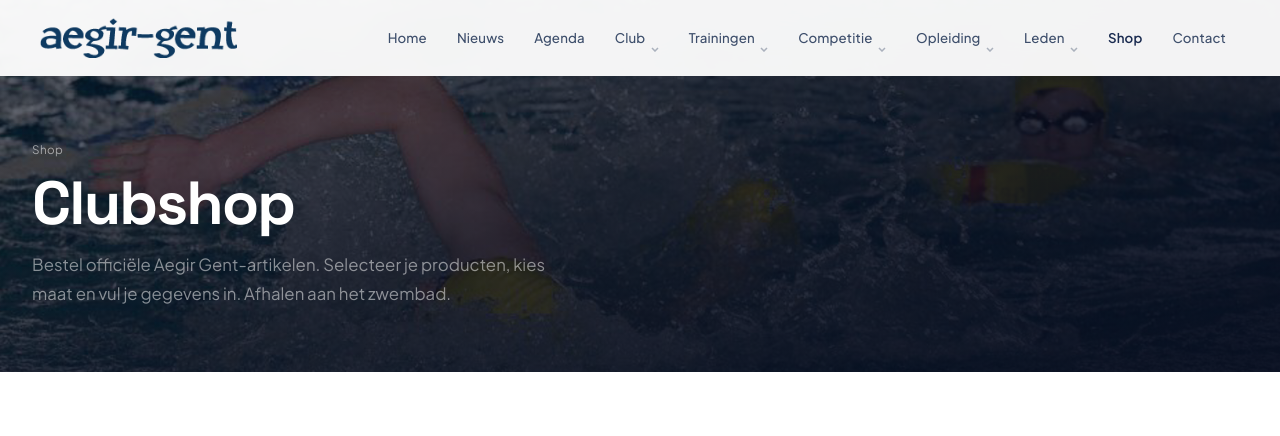
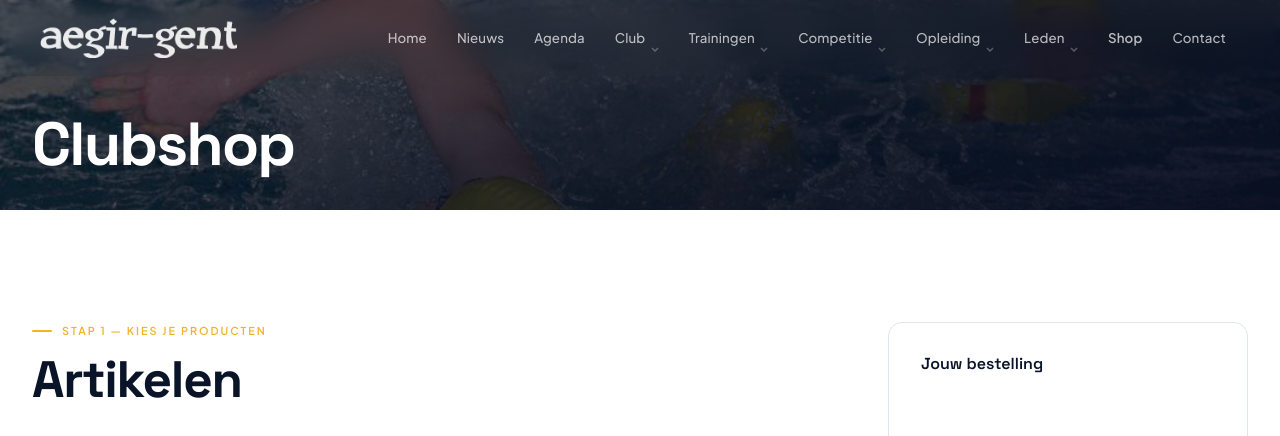
Before and after one commit to Annaerme/ageer, a PHP site: page /pages/shop/index.html in a window 1280 px wide. Shown: the top 436 px of the page. Run offline with PHP 8.4, Linux system fonts and the light colour scheme; some libraries are stand-ins or nearby versions.

Commit message:
Nav transparant op alle pagina's + kleinere page-hero zonder breadcrumb/beschrijving
Co-Authored-By: Claude Sonnet 4.6 <noreply@anthropic.com>

```diff
--- a/css/components/hero.css
+++ b/css/components/hero.css
@@ -1,7 +1,7 @@
 .page-hero {
   background: url('/images/banner/aegirbanner009.jpg') center / cover no-repeat;
   color: white;
-  padding: calc(var(--nav-h) + 4rem) 0 4rem;
+  padding: calc(var(--nav-h) + 1.5rem) 0 2rem;
   margin-top: calc(-1 * var(--nav-h));
   position: relative;
   overflow: hidden;
--- a/js/components/nav.js
+++ b/js/components/nav.js
@@ -6,7 +6,7 @@ document.addEventListener('DOMContentLoaded', () => {
   const chevron = `<span class="nav-chevron"><svg viewBox="0 0 8 5" fill="none" stroke="currentColor" stroke-width="1.5"><path d="M1 1l3 3 3-3"/></svg></span>`;
 
   navEl.innerHTML = `
-<nav class="nav${isHome ? ' nav-transparent' : ''}" role="navigation" aria-label="Hoofdnavigatie">
+<nav class="nav nav-transparent" role="navigation" aria-label="Hoofdnavigatie">
   <div class="nav-inner">
 
     <a href="/" class="nav-logo" aria-label="Aegir Gent — home">
@@ -85,12 +85,10 @@ document.addEventListener('DOMContentLoaded', () => {
   const burger = navEl.querySelector('.nav-burger');
   const links  = navEl.querySelector('.nav-links');
 
-  // Transparent homepage nav
-  if (isHome) {
-    const onScroll = () => nav.classList.toggle('scrolled', window.scrollY > 40);
-    window.addEventListener('scroll', onScroll, { passive: true });
-    onScroll();
-  }
+  // Transparent nav scroll behaviour (all pages)
+  const onScroll = () => nav.classList.toggle('scrolled', window.scrollY > 40);
+  window.addEventListener('scroll', onScroll, { passive: true });
+  onScroll();
 
   // Burger open/close
   if (burger && links) {
--- a/pages/agenda/index.html
+++ b/pages/agenda/index.html
@@ -12,9 +12,7 @@
 
     <section class="page-hero">
       <div class="wrap">
-        <nav class="breadcrumb"><span aria-current="page">Agenda</span></nav>
         <h1>Agenda</h1>
-        <p>Alle activiteiten, wedstrijden, bijscholingen en evenementen van Aegir Gent.</p>
       </div>
     </section>
 
--- a/pages/club/index.html
+++ b/pages/club/index.html
@@ -12,9 +12,7 @@
 
     <section class="page-hero">
       <div class="wrap">
-        <nav class="breadcrumb"><span aria-current="page">Club</span></nav>
         <h1>Over Aegir Gent</h1>
-        <p>Structuur, bestuur, partners en ereleden van onze reddingsclub.</p>
       </div>
     </section>
 
--- a/pages/competitie/index.html
+++ b/pages/competitie/index.html
@@ -12,9 +12,7 @@
 
     <section class="page-hero">
       <div class="wrap">
-        <nav class="breadcrumb"><span aria-current="page">Competitie</span></nav>
         <h1>Competitie</h1>
-        <p>Disciplines, clubrecords, wedstrijden en anti-dopingbeleid van Aegir Gent.</p>
       </div>
     </section>
 
--- a/pages/contact/index.html
+++ b/pages/contact/index.html
@@ -12,9 +12,7 @@
 
     <section class="page-hero">
       <div class="wrap">
-        <nav class="breadcrumb"><span aria-current="page">Contact</span></nav>
         <h1>Contact</h1>
-        <p>Stel je vraag, of kom langs bij een training.</p>
       </div>
     </section>
 
--- a/pages/leden/index.html
+++ b/pages/leden/index.html
@@ -12,9 +12,7 @@
 
     <section class="page-hero">
       <div class="wrap">
-        <nav class="breadcrumb"><span aria-current="page">Leden</span></nav>
         <h1>Ledeninfo</h1>
-        <p>Aanmelden, lidgeld, kortingen, verzekering en niveaugroepen.</p>
       </div>
     </section>
 
--- a/pages/leden/inschrijven.html
+++ b/pages/leden/inschrijven.html
@@ -18,7 +18,6 @@
           <span aria-current="page">Inschrijven</span>
         </nav>
         <h1>Inschrijven</h1>
-        <p>Vul het formulier in om lid te worden van Aegir Gent. We nemen daarna contact met je op.</p>
       </div>
     </section>
 
--- a/pages/nieuws/index.html
+++ b/pages/nieuws/index.html
@@ -12,9 +12,7 @@
 
     <section class="page-hero">
       <div class="wrap">
-        <nav class="breadcrumb"><span aria-current="page">Nieuws</span></nav>
         <h1>Nieuws</h1>
-        <p>De laatste updates, verslagen en aankondigingen van Aegir Gent.</p>
       </div>
     </section>
 
--- a/pages/opleiding/index.html
+++ b/pages/opleiding/index.html
@@ -12,9 +12,7 @@
 
     <section class="page-hero">
       <div class="wrap">
-        <nav class="breadcrumb"><span aria-current="page">Opleiding</span></nav>
         <h1>Opleiding</h1>
-        <p>Reddersbrevet, bijscholingen en medisch attest — alles over opleiding bij Aegir Gent.</p>
       </div>
     </section>
 
--- a/pages/shop/index.html
+++ b/pages/shop/index.html
@@ -135,9 +135,7 @@
 
     <section class="page-hero">
       <div class="wrap">
-        <nav class="breadcrumb"><span aria-current="page">Shop</span></nav>
         <h1>Clubshop</h1>
-        <p>Bestel officiële Aegir Gent-artikelen. Selecteer je producten, kies maat en vul je gegevens in. Afhalen aan het zwembad.</p>
       </div>
     </section>
 
--- a/pages/trainingen/index.html
+++ b/pages/trainingen/index.html
@@ -12,9 +12,7 @@
 
     <section class="page-hero">
       <div class="wrap">
-        <nav class="breadcrumb"><span aria-current="page">Trainingen</span></nav>
         <h1>Trainingen</h1>
-        <p>Wekelijkse reddingszwemtrainingen in Gent voor alle niveaus.</p>
       </div>
     </section>
 
```
